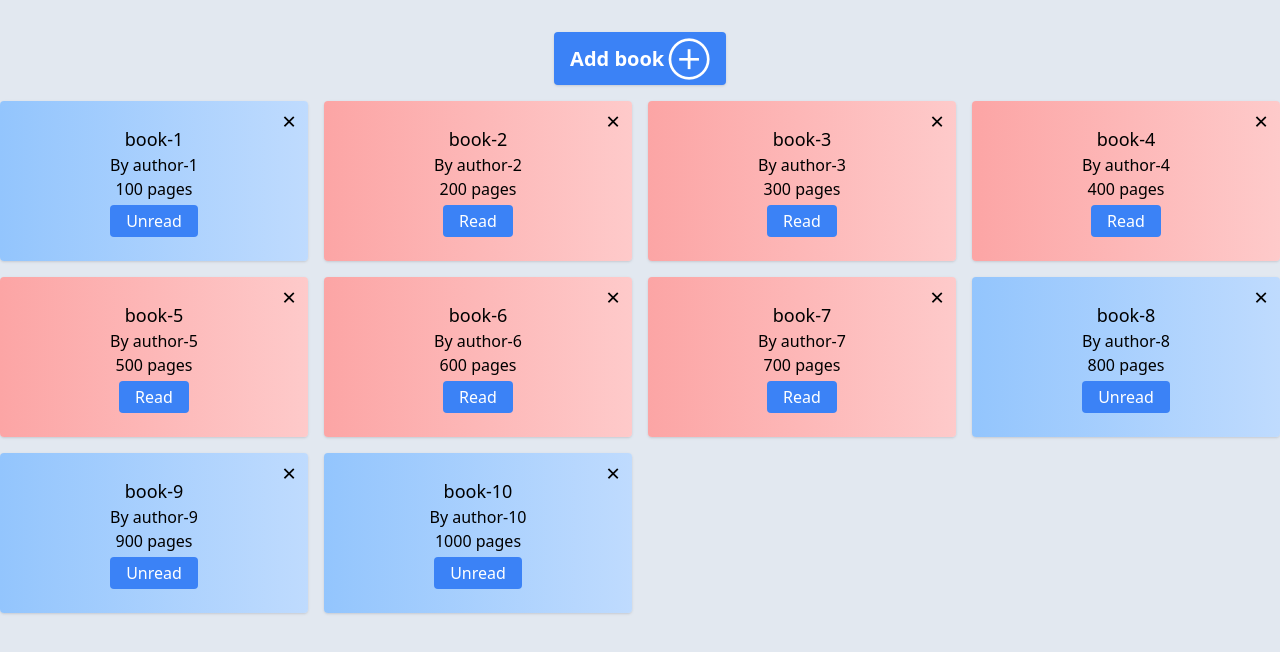
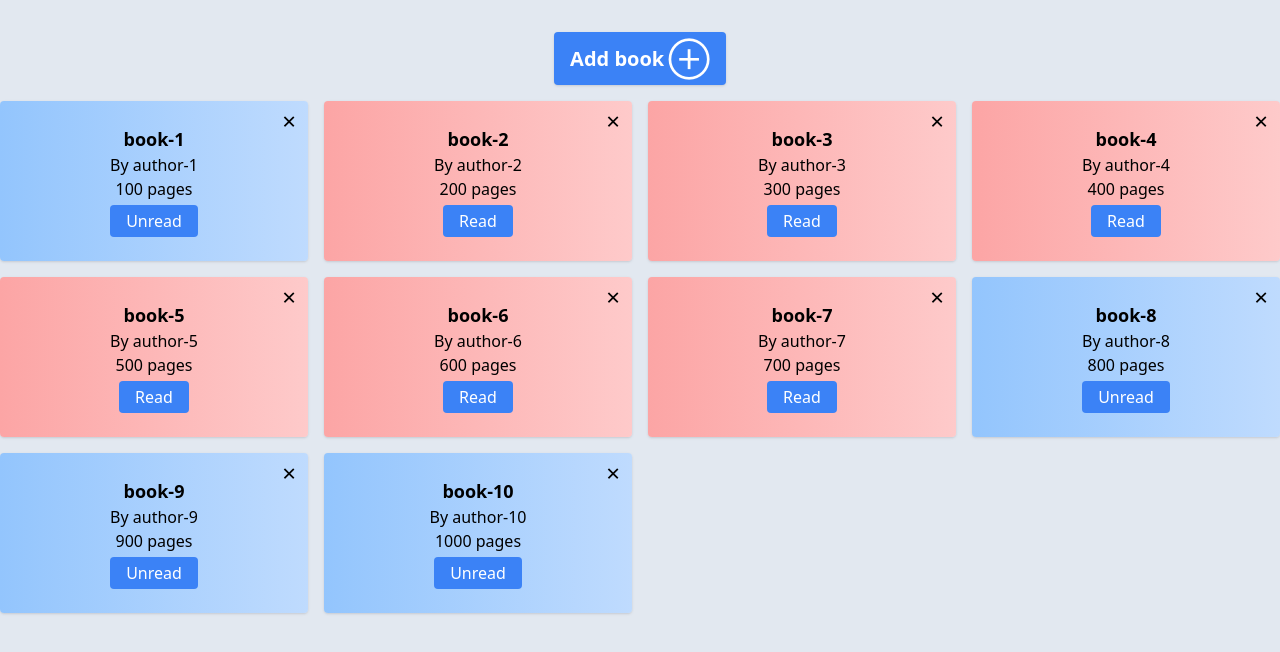
Before and after one commit to MERatio/library, a website: page index.html in a window 1280 px wide. Drawn offline with Linux system fonts and the light colour scheme.

Commit message:
Change book header style

```diff
--- a/index.js
+++ b/index.js
@@ -42,7 +42,7 @@
 	bookDiv.appendChild(bookTexts);
 
 	const title = document.createElement('h2');
-	title.classList.add('text-lg');
+	title.classList.add('text-lg', 'font-bold');
 	title.textContent = book.title;
 	bookTexts.appendChild(title);
 
```
Also changed, not shown: css/style.css.
